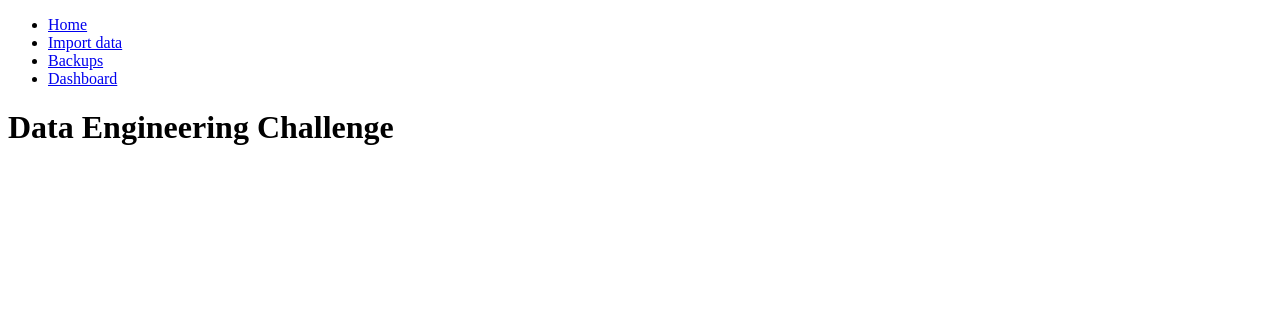
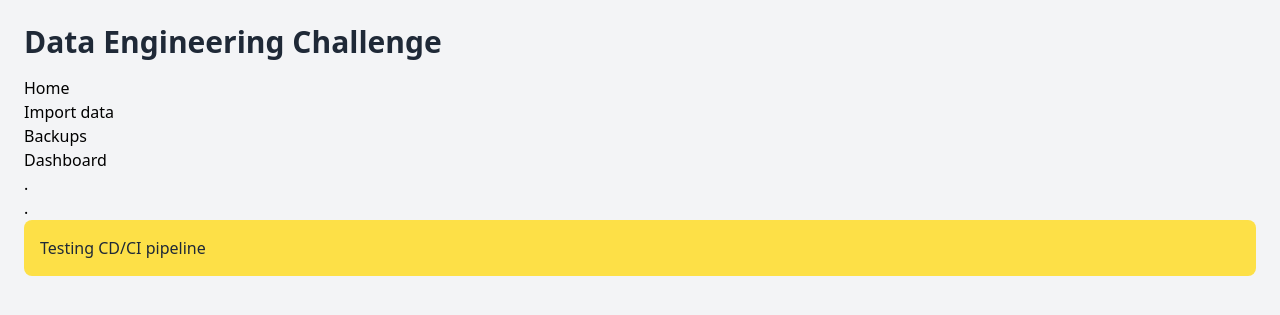
Before and after one commit to agamba/data-engineer-challenge, a Flask app: page / in a window 1280 px wide. Shown: the top 315 px of the page. Run offline with Flask 3, Linux system fonts and the light colour scheme; some libraries are stand-ins or nearby versions.

Commit message:
Testing CD/CI pipeline

```diff
--- a/templates/index.html
+++ b/templates/index.html
@@ -2,15 +2,22 @@
 <html>
   <head>
     <title>Home page</title>
+    <script src="https://cdn.tailwindcss.com"></script>
   </head>
-  <body>
+  <body class="bg-gray-100 p-6">
+    <h1 class="text-3xl font-bold text-gray-800 mb-4">
+      Data Engineering Challenge
+    </h1>
     <ul>
       <li><a href="/">Home</a></li>
       <li><a href="/import">Import data</a></li>
       <li><a href="/backups">Backups</a></li>
       <li><a href="/dashboard">Dashboard</a></li>
     </ul>
-    <h1>Data Engineering Challenge</h1>
-    <p>{{error_msg | safe }}</p>
+    <p>.</p>
+    <p>.</p>
+    <p class="bg-yellow-300 text-gray-800 p-4 rounded-lg">
+      Testing CD/CI pipeline
+    </p>
   </body>
 </html>
```
